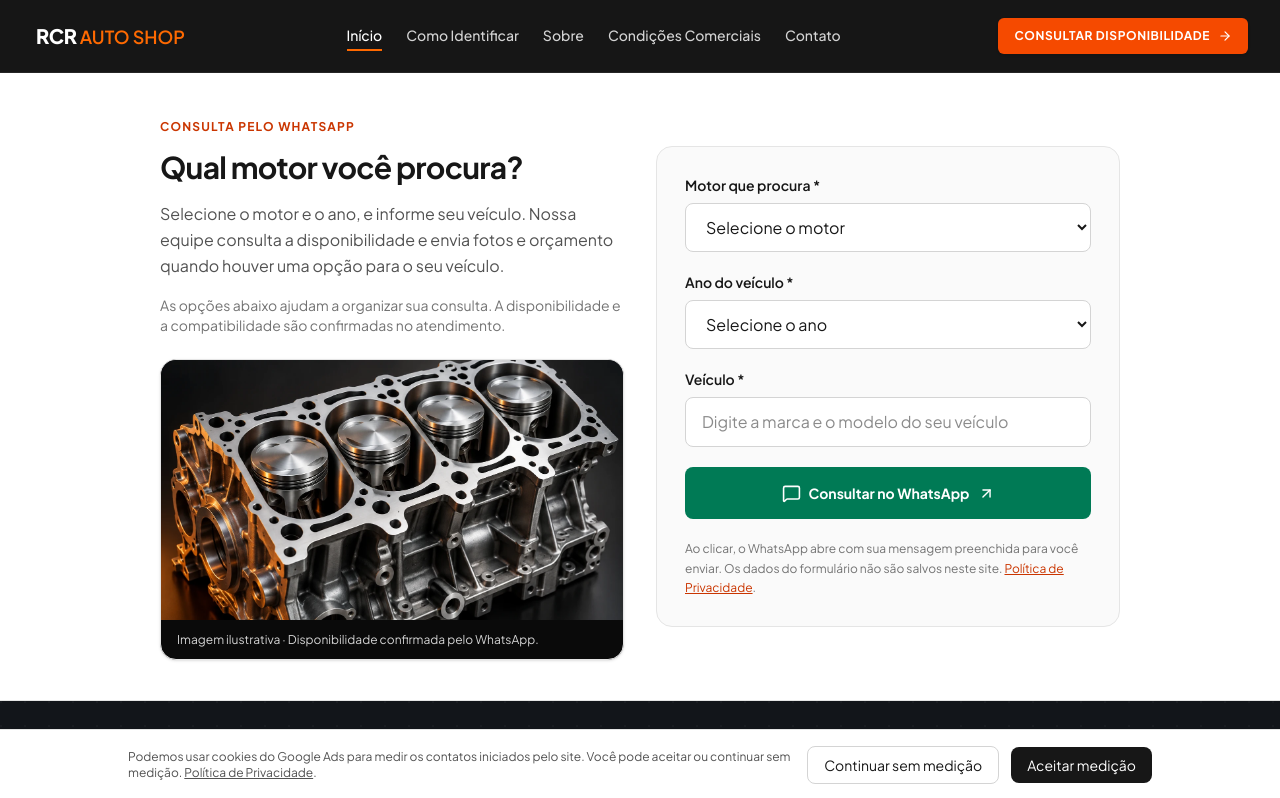
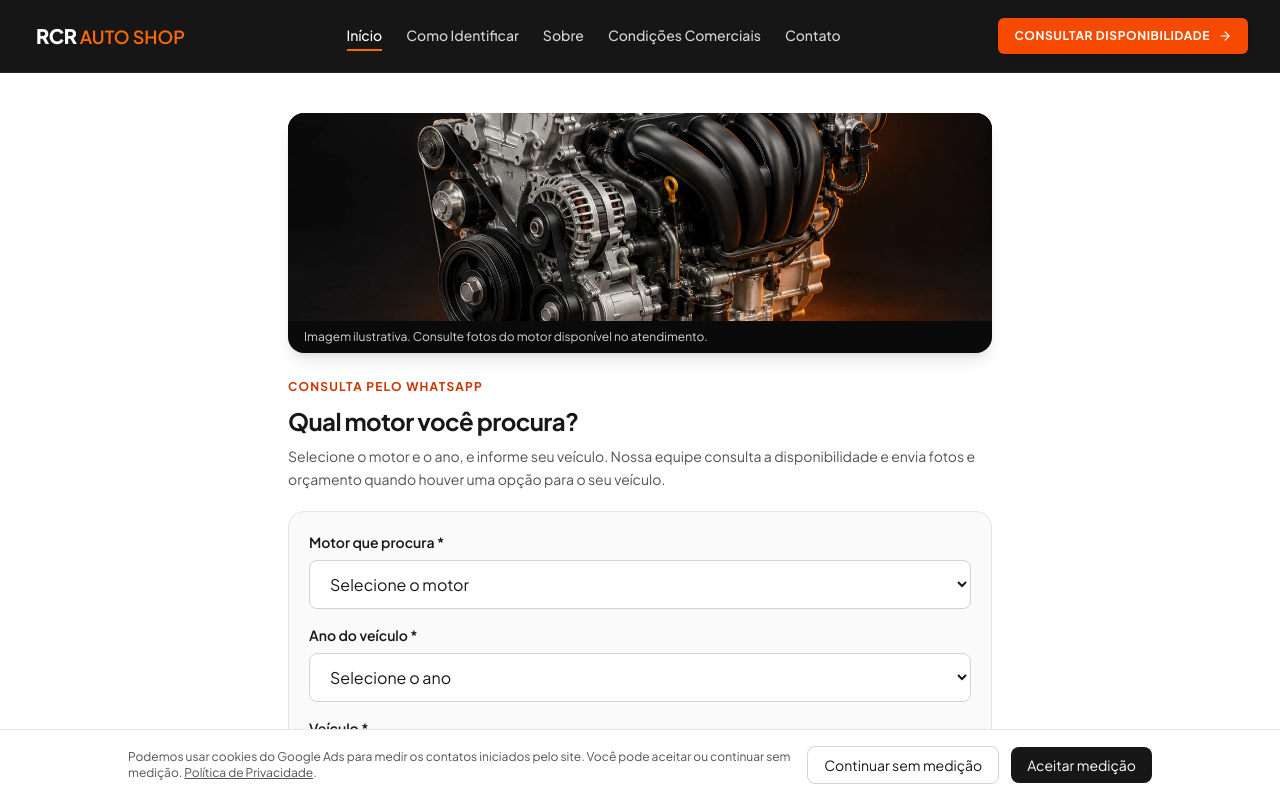
Before and after one commit to forteracacambas-cmyk/RCR-AUTO-SHOP, a React (Vite) app: page / in a window 1280 px wide. Shown: the top 798 px of the page. Built offline with nearby package versions, Linux system fonts and the light colour scheme.

Commit message:
Place motor photo above consultation heading and form

```diff
--- a/src/components/InquiryForm.tsx
+++ b/src/components/InquiryForm.tsx
@@ -1,4 +1,5 @@
-import { SectionImage } from './SectionImage';
+import engineHero from '../../engine-hero.webp';
+import { measurementAllowed, trackWhatsApp } from '../adsTracking';
 import React, { useState } from 'react';
 import { MessageSquare, ArrowUpRight } from 'lucide-react';
 import { businessConfig } from '../config/businessConfig';
@@ -25,20 +26,27 @@ export const InquiryForm: React.FC = () => {
       return;
     }
     setError('');
+    if (measurementAllowed()) {
+      event.preventDefault();
+      const url = `https://wa.me/${businessConfig.whatsappNumber.replace(/\D/g, '')}?text=${encodeURIComponent(message)}`;
+      trackWhatsApp(() => window.location.assign(url));
+    }
   };
   const fieldClass = 'w-full rounded-lg border border-neutral-300 bg-white px-4 py-3 text-base text-neutral-900 focus:outline-none focus:ring-2 focus:ring-orange-500';
   return (
     <section id="formulario-consulta" className="scroll-mt-20 border-b border-neutral-200 bg-white py-6 sm:py-10">
-      <div className="mx-auto max-w-5xl px-4 sm:px-6 lg:px-8">
-        <div className="grid gap-8 lg:grid-cols-2 lg:items-center">
-          <div className="order-2 lg:order-1">
+      <div className="mx-auto max-w-3xl px-4 sm:px-6 lg:px-8">
+        <div className="grid gap-5">
+          <div>
+            <figure className="mb-5 overflow-hidden rounded-2xl bg-neutral-950 shadow-lg">
+              <img src={engineHero} alt="Ilustração de motor automotivo sem marca" width={1400} height={933} className="h-40 sm:h-52 w-full object-cover object-center" fetchPriority="high" />
+              <figcaption className="px-4 py-2 text-xs text-neutral-300">Imagem ilustrativa. Consulte fotos do motor disponível no atendimento.</figcaption>
+            </figure>
             <span className="text-xs font-bold uppercase tracking-widest text-orange-700">Consulta pelo WhatsApp</span>
-            <h2 className="mt-3 text-3xl font-bold tracking-tight text-neutral-900">Qual motor você procura?</h2>
-            <p className="mt-4 leading-relaxed text-neutral-600">Selecione o motor e o ano, e informe seu veículo. Nossa equipe consulta a disponibilidade e envia fotos e orçamento quando houver uma opção para o seu veículo.</p>
-            <p className="mt-4 text-sm text-neutral-500">As opções abaixo ajudam a organizar sua consulta. A disponibilidade e a compatibilidade são confirmadas no atendimento.</p>
-            <div className="mt-6"><SectionImage image="detail" compact caption="Disponibilidade confirmada pelo WhatsApp." /></div>
+            <h2 className="mt-2 text-2xl font-bold tracking-tight text-neutral-900">Qual motor você procura?</h2>
+            <p className="mt-2 text-sm leading-relaxed text-neutral-600">Selecione o motor e o ano, e informe seu veículo. Nossa equipe consulta a disponibilidade e envia fotos e orçamento quando houver uma opção para o seu veículo.</p>
           </div>
-          <form action={`https://wa.me/${businessConfig.whatsappNumber.replace(/\D/g, '')}`} method="get" onSubmit={submit} noValidate className="order-1 lg:order-2 rounded-2xl border border-neutral-200 bg-neutral-50 p-5 sm:p-7 space-y-5">
+          <form action={`https://wa.me/${businessConfig.whatsappNumber.replace(/\D/g, '')}`} method="get" onSubmit={submit} noValidate className="rounded-2xl border border-neutral-200 bg-neutral-50 p-4 sm:p-5 space-y-4">
             <input type="hidden" name="text" value={message} />
             <div>
               <label htmlFor="engine-choice" className="mb-2 block text-sm font-semibold">Motor que procura *</label>
```
